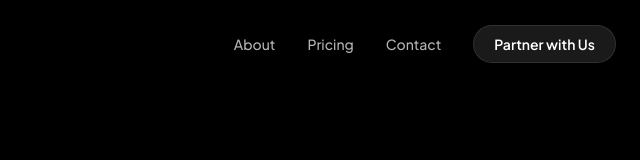
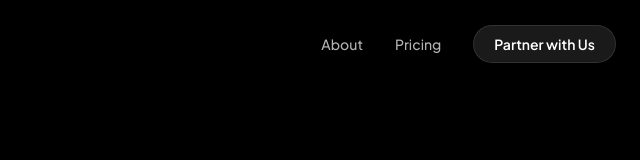
Before and after one commit to flux-payment/website, a React (Vite) app: page / in a window 1280 px wide. Shown: the top 160 px of the page, without its empty margins (640-1280 px from the left). Built offline with nearby package versions, Linux system fonts and the light colour scheme; a web font is replaced by a local one.

Commit message:
style: Remove redundant Contact link from Navbar

```diff
--- a/src/components/Navbar.jsx
+++ b/src/components/Navbar.jsx
@@ -54,7 +54,7 @@ export default function Navbar() {
                 <div className="hidden md:flex items-center gap-8">
                     <button onClick={() => scrollToSection('about')} className="text-sm font-medium text-white/70 hover:text-white transition-colors">About</button>
                     <button onClick={() => scrollToSection('pricing')} className="text-sm font-medium text-white/70 hover:text-white transition-colors">Pricing</button>
-                    <button onClick={() => scrollToSection('contact')} className="text-sm font-medium text-white/70 hover:text-white transition-colors">Contact</button>
+
 
                     <button
                         onClick={() => scrollToSection('contact')}
```
